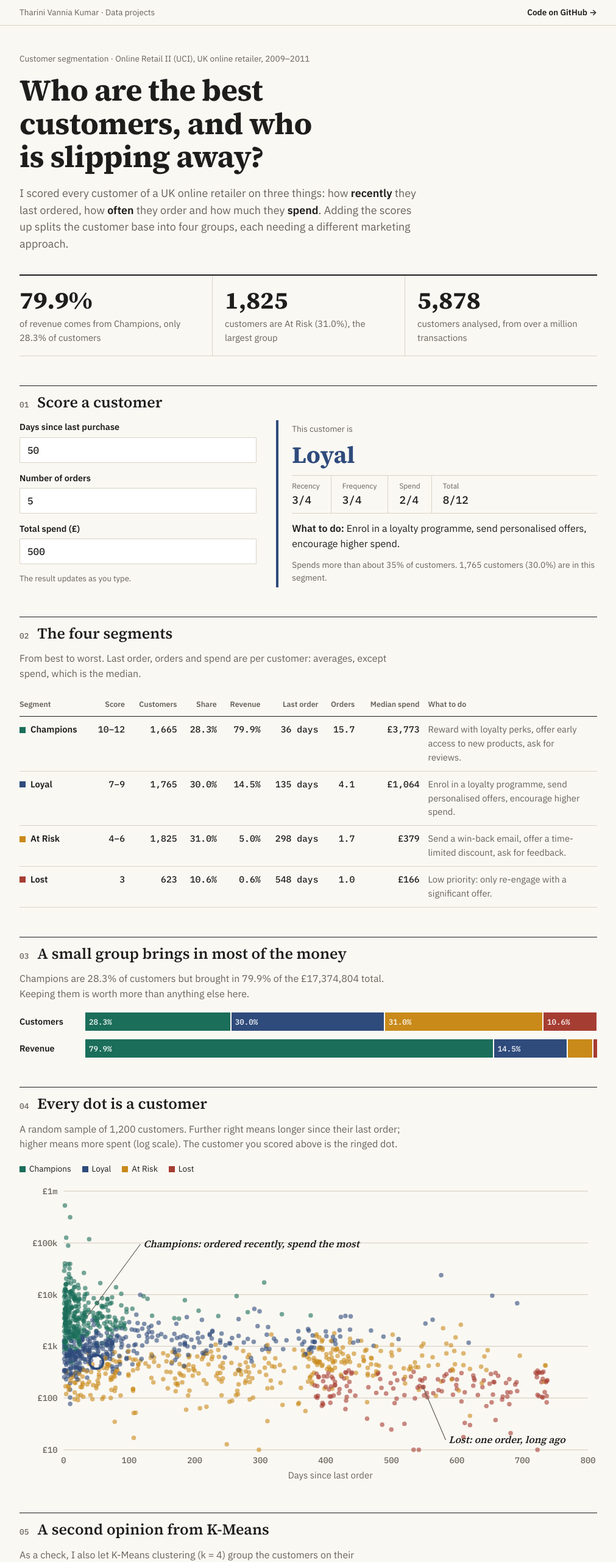
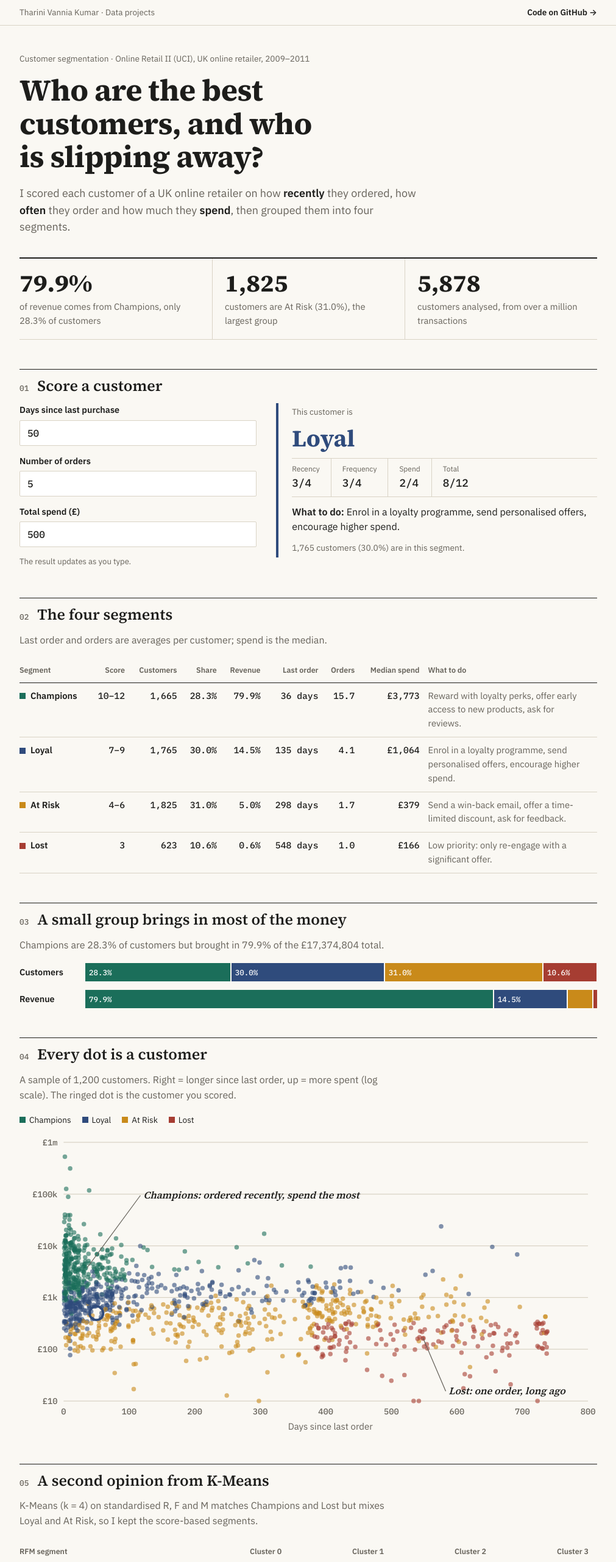
Before and after one commit to ThariniVK/rfm-customer-segmentation, a website with bundled scripts: page public/index.html in a window 1280 px wide. Shown: the top 2561 px of the page at 61% size, without its empty margins (134-1145 px from the left). Built offline with nearby package versions, Linux system fonts and the light colour scheme.

Commit message:
Simplify README and web app code
README rewritten to the essentials: results table, method, files, how to
run. Removed the spend-percentile feature (extra data, function and test
for little value), trimmed comments and page copy. Scoring unchanged;
tests still check every customer.

Co-Authored-By: Claude Opus 5.5 <noreply@anthropic.com>
Claude-Session: https://claude.ai/code/session_013EoTAvKAuUYDwbrX5x33ut

```diff
--- a/public/app.js
+++ b/public/app.js
@@ -1,4 +1,4 @@
-import { percentileOf, scoreCustomer, SEGMENTS, validate } from "./rfm.js";
+import { scoreCustomer, SEGMENTS, validate } from "./rfm.js";
 
 const COLORS = {
   Champions: "var(--champions)",
@@ -49,7 +49,7 @@ function renderHeadline(data) {
 // ------------------------------------------------------------------ segment table
 function renderSegments(data) {
   $("segments-note").textContent =
-    "From best to worst. Last order, orders and spend are per customer: averages, except spend, which is the median.";
+    "Last order and orders are averages per customer; spend is the median.";
   const head = el("tr", {}, [
     "Segment", "Score", "Customers", "Share", "Revenue", "Last order", "Orders", "Median spend", "What to do",
   ].map((h) => el("th", { scope: "col", text: h })));
@@ -74,7 +74,7 @@ function renderRevenue(data) {
   const champs = bySegment(data, "Champions");
   $("revenue-note").textContent =
     `Champions are ${pct(champs.customer_pct)} of customers but brought in ${pct(champs.revenue_pct)} of the ` +
-    `${gbp.format(data.revenue)} total. Keeping them is worth more than anything else here.`;
+    `${gbp.format(data.revenue)} total.`;
 
   const row = (label, key) =>
     el("div", { class: "stack-row" }, [
@@ -131,7 +131,6 @@ function renderScatter(data) {
   }
   root.append(dots);
 
-  // Written notes, placed from the data so they follow it if the analysis changes.
   const note = (seg, text, dx, dy, anchor) => {
     const s = bySegment(data, seg);
     const px = x(s.avg_recency), py = y(s.median_monetary);
@@ -177,7 +176,6 @@ function renderResult(data) {
 
   const s = scoreCustomer(customer, data.thresholds);
   const seg = bySegment(data, s.segment);
-  const spendPct = percentileOf(customer.monetary, data.percentiles.monetary);
   const score = (label, value) => el("div", {}, [el("span", { text: label }), el("strong", { text: value })]);
 
   result.style.setProperty("--seg", COLORS[s.segment]);
@@ -191,12 +189,7 @@ function renderResult(data) {
       score("Total", `${s.total}/12`),
     ]),
     el("p", { class: "action" }, [el("strong", { text: "What to do: " }), seg.strategy]),
-    el("p", {
-      class: "small",
-      text:
-        `Spends more than about ${spendPct}% of customers. ` +
-        `${num.format(seg.customers)} customers (${pct(seg.customer_pct)}) are in this segment.`,
-    }),
+    el("p", { class: "small", text: `${num.format(seg.customers)} customers (${pct(seg.customer_pct)}) are in this segment.` }),
   );
 
   if (you && scale) {
--- a/public/index.html
+++ b/public/index.html
@@ -26,10 +26,9 @@
       <p class="kicker">Customer segmentation · <span id="source"></span></p>
       <h1>Who are the best customers, and who is slipping away?</h1>
       <p class="standfirst">
-        I scored every customer of a UK online retailer on three things: how
-        <strong>recently</strong> they last ordered, how <strong>often</strong> they order and how much they
-        <strong>spend</strong>. Adding the scores up splits the customer base into four groups, each needing a
-        different marketing approach.
+        I scored each customer of a UK online retailer on how <strong>recently</strong> they ordered, how
+        <strong>often</strong> they order and how much they <strong>spend</strong>, then grouped them into four
+        segments.
       </p>
       <dl class="headline-stats" id="headline-stats"></dl>
     </header>
@@ -84,8 +83,8 @@
           <h2 id="scatter-title">Every dot is a customer</h2>
         </div>
         <p class="lede">
-          A random sample of <span id="sample-size"></span> customers. Further right means longer since
-          their last order; higher means more spent (log scale). The customer you scored above is the ringed dot.
+          A sample of <span id="sample-size"></span> customers. Right = longer since last order, up = more
+          spent (log scale). The ringed dot is the customer you scored.
         </p>
         <div class="legend" id="legend"></div>
         <figure class="scatter" id="scatter"></figure>
@@ -97,9 +96,8 @@
           <h2 id="kmeans-title">A second opinion from K-Means</h2>
         </div>
         <p class="lede">
-          As a check, I also let K-Means clustering (k = 4) group the customers on their standardised
-          recency, frequency and spend. It agrees on the extremes, Champions and Lost, but cannot separate
-          Loyal from At Risk, so the score-based segments are the more useful ones for marketing.
+          K-Means (k = 4) on standardised R, F and M matches Champions and Lost but mixes Loyal and At Risk,
+          so I kept the score-based segments.
         </p>
         <div class="table-scroll"><table class="kmeans" id="kmeans"></table></div>
       </section>
@@ -113,7 +111,7 @@
           <li>Cleaning: removed rows without a customer ID, returns and cancellations, zero-price rows and duplicates.</li>
           <li>Recency, frequency and spend are each scored 1–4 by quartile. Cut-offs: <span id="cutoffs"></span>.</li>
           <li>The three scores are added (3–12): Champions 10–12, Loyal 7–9, At Risk 4–6, Lost 3.</li>
-          <li>This calculator gives the same scores as the analysis notebook for every customer; an automated test checks it.</li>
+          <li>The calculator matches the notebook for every customer (checked by <code>npm test</code>).</li>
         </ol>
       </section>
     </main>
--- a/public/rfm.js
+++ b/public/rfm.js
@@ -1,5 +1,4 @@
-// RFM scoring, the same rules as rfm_analysis.ipynb and app.py.
-// Pure functions with no page code, so they can be tested on their own (tests/rfm.test.mjs).
+// RFM scoring rules, shared by the page and the tests. Same rules as the notebook and app.py.
 
 export const SEGMENTS = ["Champions", "Loyal", "At Risk", "Lost"];
 
@@ -42,20 +41,3 @@ export function scoreCustomer(customer, thresholds) {
   const total = r + f + m;
   return { r, f, m, total, segment: segmentFor(total) };
 }
-
-/**
- * Share of customers (0-100) with a value at or below `value`, from 101 quantiles
- * (index i = the i-th percentile). Interpolates between neighbouring quantiles.
- */
-export function percentileOf(value, quantiles) {
-  const last = quantiles.length - 1;
-  if (value < quantiles[0]) return 0;
-  if (value >= quantiles[last]) return 100;
-  let i = 0;
-  while (i < last && quantiles[i + 1] <= value) i++;
-  // Many customers share a value (e.g. 1 order): report the top of that tied run.
-  const lo = quantiles[i];
-  const hi = quantiles[i + 1];
-  const within = hi > lo ? (value - lo) / (hi - lo) : 0;
-  return Math.round(((i + within) / last) * 100);
-}
```
Also changed, not shown: public/data/summary.json (+1 -1 lines), tests/rfm.test.mjs (+0 -10 lines), README.md, 1 other file.
